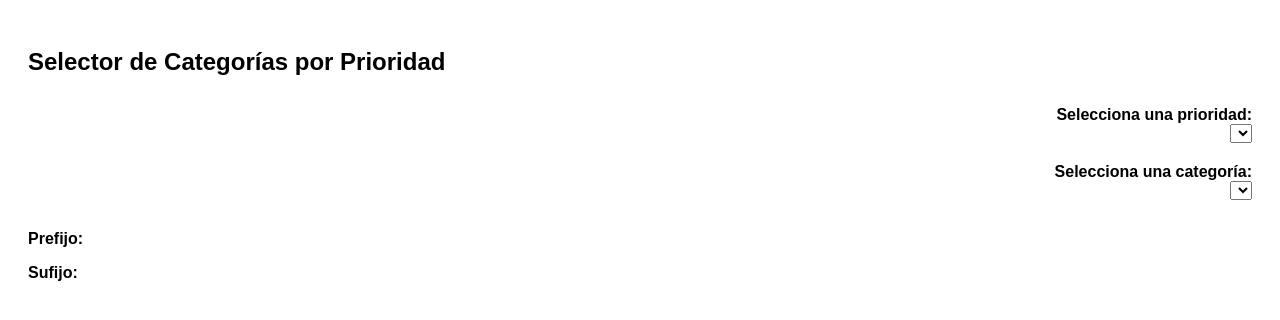
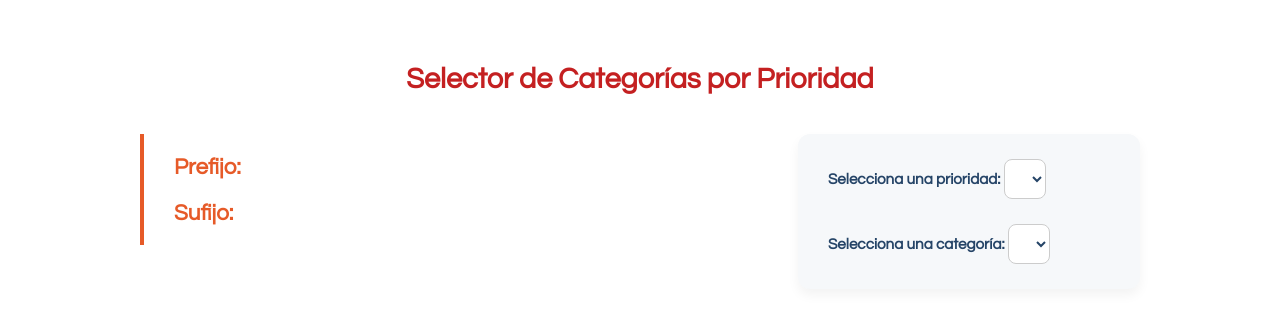
Before and after one commit to luiscortes-arq/Manuales-de-Prioridades-Luis-Eduardo, a plain HTML site: page index.html in a window 1280 px wide. Drawn offline with Linux system fonts and the light colour scheme.

Commit message:
Refactor HTML structure and update styles

```diff
--- a/index.html
+++ b/index.html
@@ -4,46 +4,100 @@
     <base target="_top">
     <style>
       body {
-        font-family: Arial, sans-serif;
-        padding: 20px;
+        font-family: 'Century Gothic', Arial, sans-serif;
+        margin: 0;
+        padding: 40px;
+        background-color: #ffffff;
+        color: #254467;
+      }
+
+      h2 {
+        text-align: center;
+        color: #C42021;
+        margin-bottom: 40px;
+        font-weight: 600;
+        font-size: 1.8em;
+      }
+
+      .main-container {
+        display: flex;
+        justify-content: space-between;
+        align-items: flex-start;
+        max-width: 1000px;
+        margin: 0 auto;
+        gap: 60px;
+      }
+
+      .data-display {
+        flex: 2;
+        border-left: 4px solid #E65A28;
+        padding-left: 30px;
+      }
+
+      .data-display p {
+        font-size: 1.4em;
+        margin-bottom: 20px;
+      }
+
+      .data-display strong {
+        color: #E65A28;
+        font-weight: bold;
       }
 
       .selector-container {
+        flex: 1;
         display: flex;
         flex-direction: column;
-        align-items: flex-end;
-        margin-bottom: 20px;
-      }
-
-      select,
-      p {
-        margin-bottom: 10px;
+        gap: 25px;
+        background-color: #f6f8fa;
+        padding: 25px 30px;
+        border-radius: 12px;
+        box-shadow: 0 6px 12px rgba(0, 0, 0, 0.05);
       }
 
       label {
         font-weight: bold;
-        margin-top: 10px;
+        margin-bottom: 5px;
+        font-size: 0.95em;
       }
 
-      .info-container {
-        margin-top: 20px;
+      select {
+        padding: 10px;
+        font-size: 1em;
+        border-radius: 8px;
+        border: 1px solid #ccc;
+        background-color: #fff;
+        color: #254467;
+        font-family: inherit;
+      }
+
+      select:focus {
+        outline: none;
+        border-color: #E65A28;
+        box-shadow: 0 0 0 2px rgba(230, 90, 40, 0.2);
       }
     </style>
   </head>
   <body>
     <h2>Selector de Categorías por Prioridad</h2>
 
-    <div class="selector-container">
-      <label for="prioridad">Selecciona una prioridad:</label>
-      <select id="prioridad" onchange="actualizarCategorias()"></select>
+    <div class="main-container">
+      <div class="data-display">
+        <p><strong>Prefijo:</strong> <span id="prefijo"></span></p>
+        <p><strong>Sufijo:</strong> <span id="sufijo"></span></p>
+      </div>
 
-      <label for="categoria">Selecciona una categoría:</label>
-      <select id="categoria" onchange="mostrarInfo()"></select>
-    </div>
+      <div class="selector-container">
+        <div>
+          <label for="prioridad">Selecciona una prioridad:</label>
+          <select id="prioridad" onchange="actualizarCategorias()"></select>
+        </div>
 
-    <div class="info-container">
-      <p><strong>Prefijo:</strong> <span id="prefijo"></span></p>
-      <p><strong>Sufijo:</strong> <span id="sufijo"></span></p>
+        <div>
+          <label for="categoria">Selecciona una categoría:</label>
+          <select id="categoria" onchange="mostrarInfo()"></select>
+        </div>
+      </div>
     </div>
 
     <script>
```
